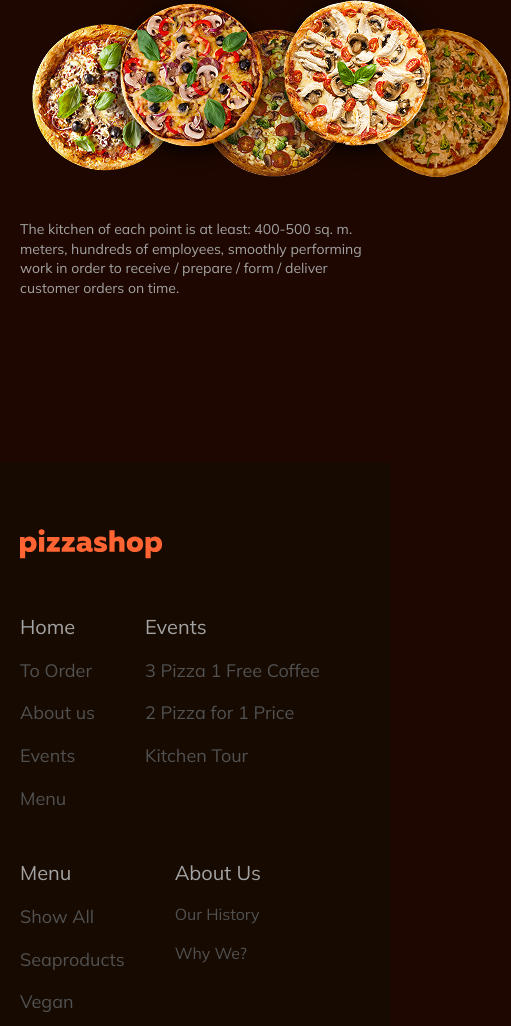
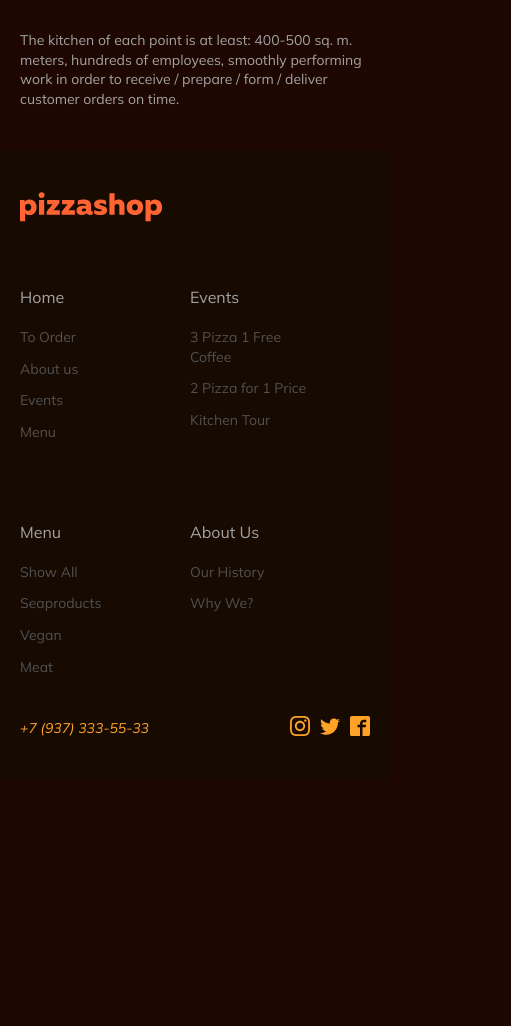
Before and after one commit to eugeneskryaga/Front-end_Final, a plain HTML site: page index.html in a window 390 px wide. Shown: the part 5666-6692 px from the top of the page, 511 px wide, since content can reach past the window. After the commit the page ends 6446 px from the top, so only its background shows below. Drawn offline with nearby package versions, Linux system fonts and the light colour scheme.

Commit message:
new footer

```diff
--- a/index.html
+++ b/index.html
@@ -750,9 +750,10 @@
     </main>
     <footer class="footer">
       <div class="container">
-        <ul class="footer_links">
-          <li class="footer_links_logo">
-            <a href="#logo_link"
+        <div class="footer_lists">
+          <a
+            href="#hero_link"
+            class="footer_logo"
             ><svg
               width="142"
               height="34"
@@ -760,143 +761,142 @@
             >
               <use href="./ico/sprite.svg#icon-logo"></use></svg
           ></a>
-          </li>
-          <li>
-            <ul class="footer_links_list">
-              <li class="footer_links_item">
-                <a
+          <div class="footer_navigation">
+            <strong class="footer_navigation_list_title"
+              ><a
                 href="#hero_link"
-                  class="footer_links_link_main"
+                class="footer_navigation_list_title_link"
                 >Home</a
+              ></strong
             >
-              </li>
-              <li class="footer_links_item">
+            <ul class="footer_navigation_list">
+              <li class="footer_navigation_list_item">
                 <a
                   href="#to_order_link"
-                  class="footer_links_link"
+                  class="footer_navigation_list_link"
                   >To Order</a
                 >
               </li>
-              <li class="footer_links_item">
+              <li class="footer_navigation_list_item">
                 <a
                   href="#about_link"
-                  class="footer_links_link"
+                  class="footer_navigation_list_link"
                   >About us</a
                 >
               </li>
-              <li class="footer_links_item">
+              <li class="footer_navigation_list_item">
                 <a
                   href="#events_link"
-                  class="footer_links_link"
+                  class="footer_navigation_list_link"
                   >Events</a
                 >
               </li>
-              <li class="footer_links_item">
+              <li class="footer_navigation_list_item">
                 <a
                   href="#menu_link"
-                  class="footer_links_link"
+                  class="footer_navigation_list_link"
                   >Menu</a
                 >
               </li>
             </ul>
-          </li>
-          <li>
-            <ul class="footer_links_list">
-              <li class="footer_links_item">
-                <a
+          </div>
+          <div class="footer_navigation">
+            <strong class="footer_navigation_list_title"
+              ><a
                 href="#events_link"
-                  class="footer_links_link_main"
+                class="footer_navigation_list_title_link"
                 >Events</a
+              ></strong
             >
-              </li>
-              <li class="footer_links_item">
+            <ul class="footer_navigation_list">
+              <li class="footer_navigation_list_item">
                 <a
                   href="#free_coffee_link"
-                  class="footer_links_link"
+                  class="footer_navigation_list_link"
                   >3 Pizza 1 Free Coffee</a
                 >
               </li>
-              <li class="footer_links_item">
+              <li class="footer_navigation_list_item">
                 <a
                   href="#two_pizza_link"
-                  class="footer_links_link"
+                  class="footer_navigation_list_link"
                   >2 Pizza for 1 Price</a
                 >
               </li>
-              <li class="footer_links_item">
+              <li class="footer_navigation_list_item">
                 <a
                   href="#kitchen_tour_link"
-                  class="footer_links_link"
+                  class="footer_navigation_list_link"
                   >Kitchen Tour</a
                 >
               </li>
             </ul>
-          </li>
-          <li>
-            <ul class="footer_links_list">
-              <li class="footer_links_item">
-                <a
+          </div>
+          <div class="footer_navigation">
+            <strong class="footer_navigation_list_title"
+              ><a
                 href="#menu_link"
-                  class="footer_links_link_main"
+                class="footer_navigation_list_title_link"
                 >Menu</a
+              ></strong
             >
-              </li>
-              <li class="footer_links_item">
+            <ul class="footer_navigation_list">
+              <li class="footer_navigation_list_item">
                 <a
                   href="#show_all_link"
-                  class="footer_links_link"
+                  class="footer_navigation_list_link"
                   >Show All</a
                 >
               </li>
-              <li class="footer_links_item">
+              <li class="footer_navigation_list_item">
                 <a
                   href="#sea_products_link"
-                  class="footer_links_link"
+                  class="footer_navigation_list_link"
                   >Seaproducts</a
                 >
               </li>
-              <li class="footer_links_item">
+              <li class="footer_navigation_list_item">
                 <a
                   href="#vegan_link"
-                  class="footer_links_link"
+                  class="footer_navigation_list_link"
                   >Vegan</a
                 >
               </li>
-              <li class="footer_links_item">
+              <li class="footer_navigation_list_item">
                 <a
                   href="#meat_link"
-                  class="footer_links_link"
+                  class="footer_navigation_list_link"
                   >Meat</a
                 >
               </li>
             </ul>
-          </li>
-          <li>
-            <ul class="footer_links_list">
-              <li>
-                <a
+          </div>
+          <div class="footer_navigation">
+            <strong class="footer_navigation_list_title"
+              ><a
                 href="#about_link"
-                  class="footer_links_link_main"
+                class="footer_navigation_list_title_link"
                 >About Us</a
+              ></strong
             >
-              </li>
-              <li>
+            <ul class="footer_navigation_list">
+              <li class="footer_navigation_list_item">
                 <a
                   href="#history_link"
-                  class="footer_links_link"
+                  class="footer_navigation_list_link"
                   >Our History</a
                 >
               </li>
-              <li>
+              <li class="footer_navigation_list_item">
                 <a
                   href="#why_link"
-                  class="footer_links_link"
+                  class="footer_navigation_list_link"
                   >Why We?</a
                 >
               </li>
             </ul>
-          </li>
-        </ul>
+          </div>
+        </div>
         <div class="footer_contacts">
           <address>
             <a
--- a/sass/animation/_animation.scss
+++ b/sass/animation/_animation.scss
@@ -16,6 +16,6 @@
     opacity: 70%;
 }
 
-.footer_links_link_main:hover, .footer_links_link_main:focus, .footer_links_link:hover, .footer_links_link:focus {
+.footer_navigation_list_title_link:hover, .footer_navigation_list_title_link:focus, .footer_navigation_list_link:hover, .footer_navigation_list_link:focus {
     color: #FFA228;
 }
--- a/sass/layouts/_about.scss
+++ b/sass/layouts/_about.scss
@@ -52,13 +52,14 @@
 
 @media (max-width:767px) {
     .about {
+        padding: 40px 0;
         &_flex {
             flex-direction: column;
-            padding: 40px 10px;
         }
 
         &_poster{
             order: -1;
+            margin: 0 auto;
 
             &_img {
                 width: 300px;
@@ -89,6 +90,10 @@
                 font-size: 14px;
                 line-height: 1.4;
             }
+
+            &_img {
+                width: 340px;
+            }
         }
 
         &_arrow {
@@ -99,9 +104,9 @@
 
 @media (min-width:768px) and (max-width: 1254px) {
     .about {
+        padding: 40px 0;
         &_flex {
             flex-direction: column;
-            padding: 60px 40px;
         }
 
         &_poster {
--- a/sass/layouts/_footer.scss
+++ b/sass/layouts/_footer.scss
@@ -2,36 +2,40 @@
     background-color: #170A00;
     padding: 64px 0;
 
-    &_links {
+    &_lists {
         display: flex;
-        align-content: center;
-        gap: 84px;
+        justify-content: space-between;
+        margin-bottom: 40px;
+    }
 
-        &_list {
-            display: flex;
-            flex-direction: column;
-            gap: 20px;
-            margin-bottom: 90px;
+    &_navigation_list {
+        &_title {
+            display: block;
+            margin-bottom: 20px;
+
+            &_link {
+                color: #A3A3A3;
+                font-size: 20px;
+                font-weight: 400;
+                line-height: 1.26;
+                text-decoration: none;
+                margin-bottom: 20px;
+                transition: color 250ms ease-in-out;
+            }
         }
 
         &_item {
-            font-size: 18px;
-            line-height: 1.26;
+            margin-bottom: 12px;
         }
 
         &_link {
+            color: #515151;
+            font-size: 18px;
+            line-height: 1.26;
             text-decoration: none;
-            color: #515151;
             transition: color 250ms ease-in-out;
+        }
 
-            &_main {
-                text-decoration: none;
-                color: #A3A3A3;
-                font-size: 20px;
-                line-height: 1.26;
-                transition: color 250ms ease-in-out;
-            }
-        }
     }
 
     &_logo {
@@ -61,21 +65,36 @@
 
 @media (max-width: 767px) {
     .footer {
-        &_links {
+        padding: 40px 0;
+
+        &_lists {
+            justify-content: flex-start;
             flex-wrap: wrap;
-            gap: 50px;
+            gap: 40px;
+            margin-bottom: 0;
+        }
 
-            &_logo {
-                width: 100%;
+        &_navigation_list {
+            width: 130px;
+
+            &_title_link {
+                font-size: 16px;
             }
 
-            &_list {
-                margin: 0;
+            &_link {
+                font-size: 14px;
             }
+
         }
 
-        &_contacts {
-            padding-top: 40px;
+
+        &_logo {
+            width: 100%;
+            margin-bottom: 20px;
+        }
+
+        &_navigation {
+            margin-bottom: 28px;
         }
 
         &_phone {
```
Also changed, not shown: css/main.css, css/main.min.css, 2 other files. Lines whose indentation alone changed are shown as unchanged.
